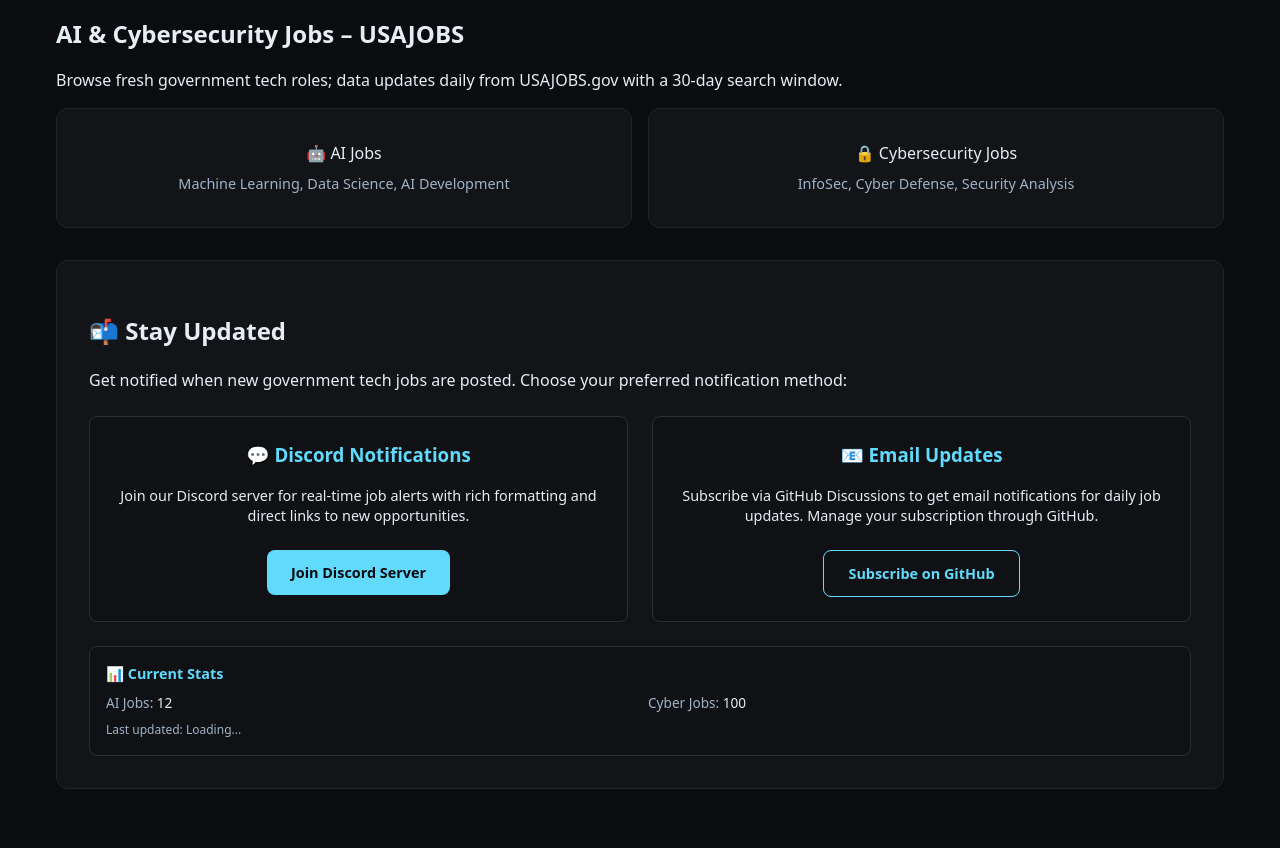
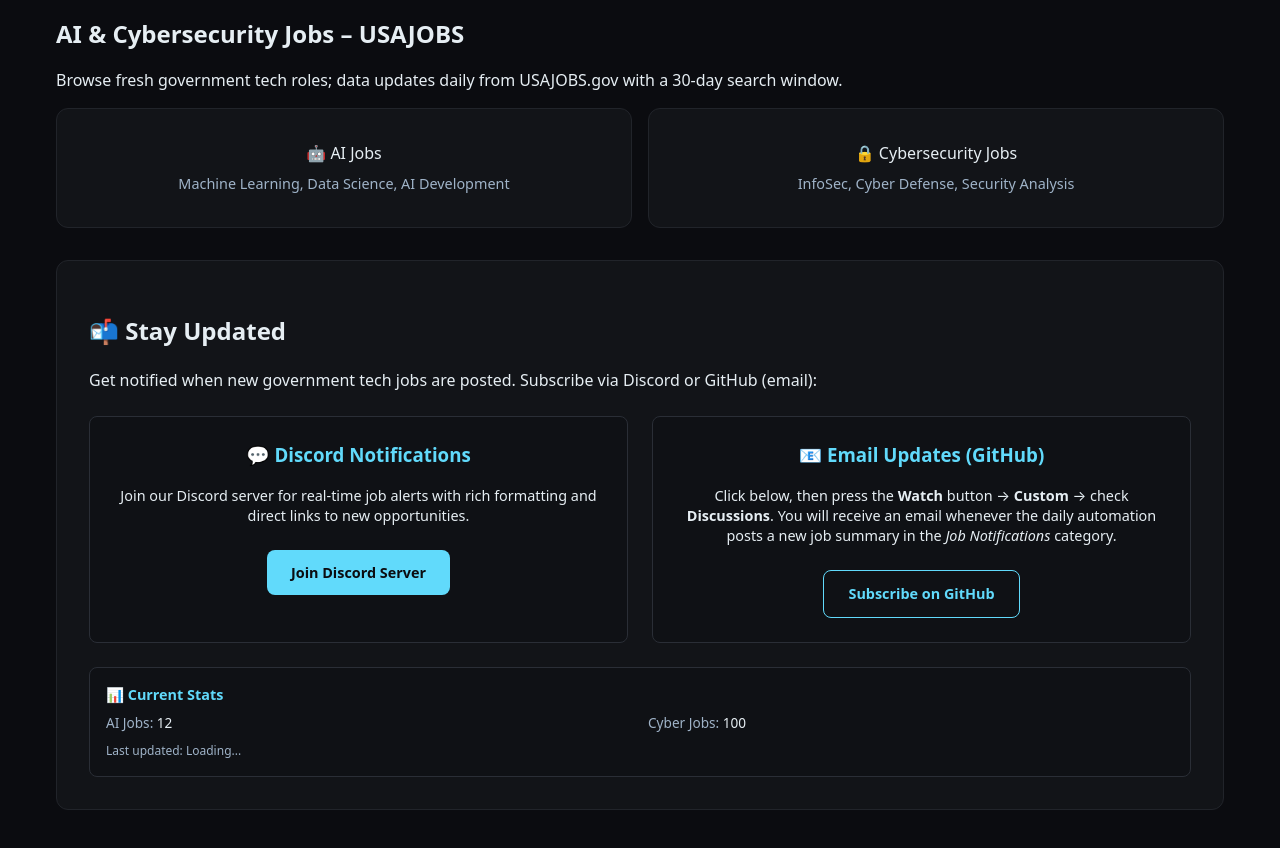
Before and after one commit to jdoner02/cybersecurity-job-scraper, a plain HTML site: page docs/index.html in a window 1280 px wide. Drawn offline with Linux system fonts and the light colour scheme.

Commit message:
docs: add Discussions subscription instructions and frontend subscribe guidance
- Add DISCUSSION_CATEGORY_ID to local .env (not committed)
- Update README with Job Notifications category info & subscribe badge snippet
- Enhance landing page email subscription instructions (Watch -> Custom -> Discussions)
- Note detailed Discord job drops feature

```diff
--- a/docs/index.html
+++ b/docs/index.html
@@ -24,7 +24,7 @@
 
       <section class="subscription-section">
         <h2>📬 Stay Updated</h2>
-        <p>Get notified when new government tech jobs are posted. Choose your preferred notification method:</p>
+  <p>Get notified when new government tech jobs are posted. Subscribe via Discord or GitHub (email):</p>
 
         <div class="subscription-grid">
           <div class="subscription-option">
@@ -34,8 +34,12 @@
           </div>
 
           <div class="subscription-option">
-            <h3>📧 Email Updates</h3>
-            <p>Subscribe via GitHub Discussions to get email notifications for daily job updates. Manage your subscription through GitHub.</p>
+            <h3>📧 Email Updates (GitHub)</h3>
+            <p>
+              Click below, then press the <strong>Watch</strong> button → <strong>Custom</strong> → check
+              <strong>Discussions</strong>. You will receive an email whenever the daily automation posts a new
+              job summary in the <em>Job Notifications</em> category.
+            </p>
             <a href="https://github.com/jdoner02/cybersecurity-job-scraper/discussions" class="sub-btn secondary" target="_blank" rel="noopener">Subscribe on GitHub</a>
           </div>
         </div>
```
Also changed, not shown: 1 other file.
